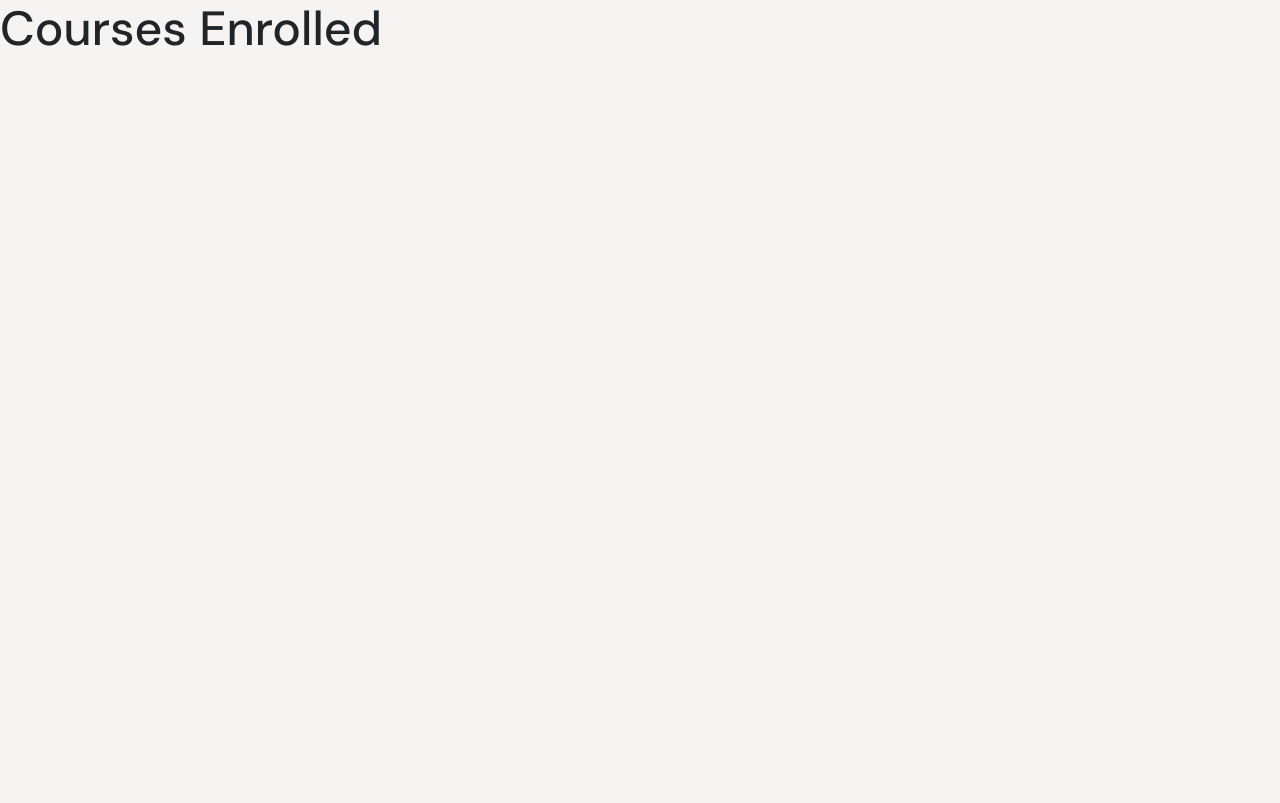
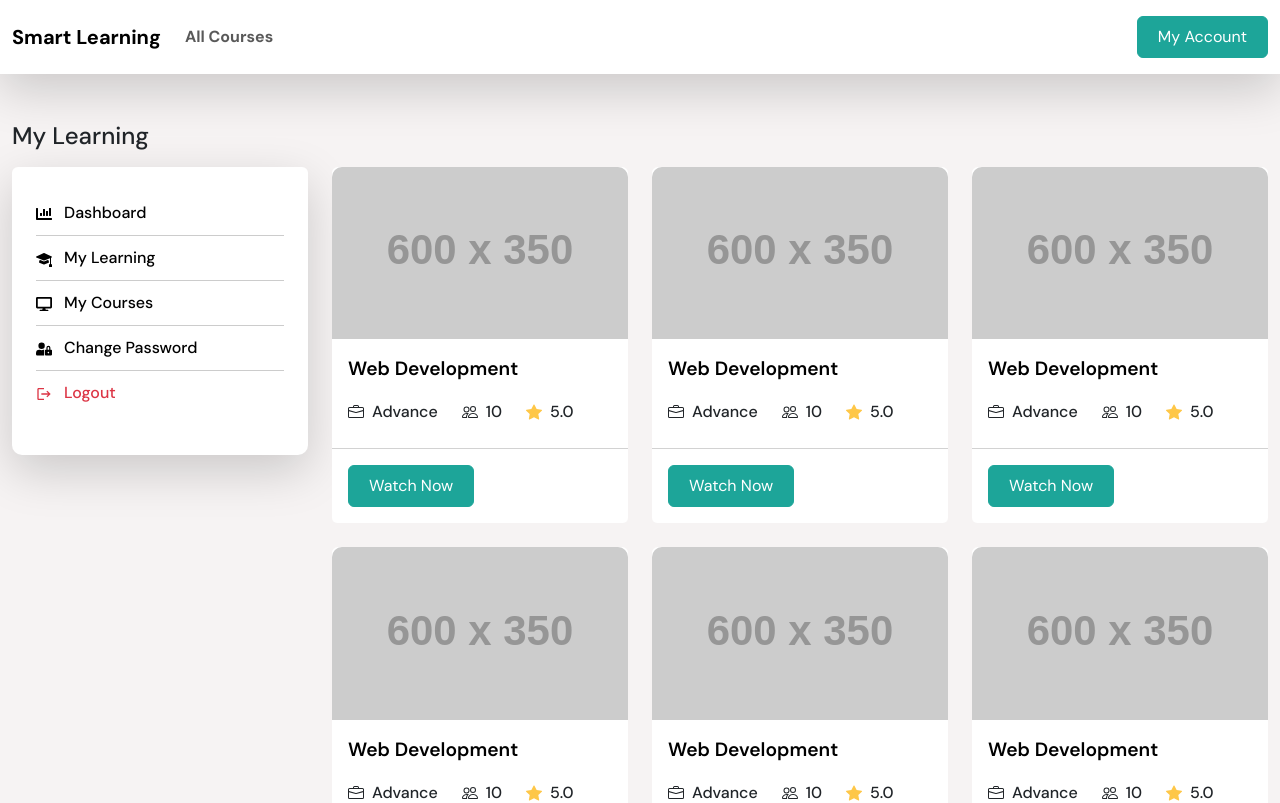
Before and after one commit to Tibro0/smart-learn, a React (Vite) app in the folder frontend/: page /account/courses-enrolled in a window 1280 px wide. Shown: the top 803 px of the page. Built offline with nearby package versions, Linux system fonts and the light colour scheme.

Commit message:
Frontend My Learning Course Page Design

```diff
--- a/frontend/src/App.jsx
+++ b/frontend/src/App.jsx
@@ -6,7 +6,7 @@
 import Login from "./components/pages/Login";
 import Register from "./components/pages/Register";
 import MyCourses from "./components/pages/account/MyCourses";
-import CoursesEnrolled from "./components/pages/account/CoursesEnrolled";
+import MyLearning from "./components/pages/account/MyLearning";
 import ChangePassword from "./components/pages/account/ChangePassword";
 import WatchCourse from "./components/pages/account/WatchCourse";
 
@@ -20,7 +20,7 @@
         <Route path="/account/login" element={<Login />} />
         <Route path="/account/register" element={<Register />} />
         <Route path="/account/my-courses" element={<MyCourses />} />
-        <Route path="/account/courses-enrolled" element={<CoursesEnrolled />} />
+        <Route path="/account/courses-enrolled" element={<MyLearning />} />
         <Route path="/account/watch-course" element={<WatchCourse />} />
         <Route path="/account/change-password" element={<ChangePassword />} />
       </Routes>
--- /dev/null
+++ b/frontend/src/components/common/CourseEnrolled.jsx
@@ -0,0 +1,84 @@
+import React from "react";
+
+const CourseEnrolled = () => {
+  return (
+    <div className="col-md-4">
+      <div className="card border-0">
+        <div className="card-img-top">
+          <img
+            src={`https://placehold.co/600x350?text=Web+Development`}
+            alt=""
+            className="img-fluid"
+          />
+        </div>
+        <div className="card-body">
+          <div className="card-title">Web Development</div>
+          <div className="meta d-flex py-2">
+            <div className="level">
+              <div className="d-flex align-items-center">
+                <div className="icon">
+                  <svg
+                    xmlns="http://www.w3.org/2000/svg"
+                    width="16"
+                    height="16"
+                    fill="currentColor"
+                    className="bi bi-briefcase"
+                    viewBox="0 0 16 16"
+                  >
+                    <path d="M6.5 1A1.5 1.5 0 0 0 5 2.5V3H1.5A1.5 1.5 0 0 0 0 4.5v8A1.5 1.5 0 0 0 1.5 14h13a1.5 1.5 0 0 0 1.5-1.5v-8A1.5 1.5 0 0 0 14.5 3H11v-.5A1.5 1.5 0 0 0 9.5 1zm0 1h3a.5.5 0 0 1 .5.5V3H6v-.5a.5.5 0 0 1 .5-.5m1.886 6.914L15 7.151V12.5a.5.5 0 0 1-.5.5h-13a.5.5 0 0 1-.5-.5V7.15l6.614 1.764a1.5 1.5 0 0 0 .772 0M1.5 4h13a.5.5 0 0 1 .5.5v1.616L8.129 7.948a.5.5 0 0 1-.258 0L1 6.116V4.5a.5.5 0 0 1 .5-.5" />
+                  </svg>
+                </div>
+                <div className="text ps-2">Advance</div>
+              </div>
+            </div>
+            <div className="student ps-4">
+              <div className="d-flex align-items-center">
+                <div className="icon">
+                  <svg
+                    xmlns="http://www.w3.org/2000/svg"
+                    width="16"
+                    height="16"
+                    fill="currentColor"
+                    className="bi bi-people"
+                    viewBox="0 0 16 16"
+                  >
+                    <path d="M15 14s1 0 1-1-1-4-5-4-5 3-5 4 1 1 1 1zm-7.978-1L7 12.996c.001-.264.167-1.03.76-1.72C8.312 10.629 9.282 10 11 10c1.717 0 2.687.63 3.24 1.276.593.69.758 1.457.76 1.72l-.008.002-.014.002zM11 7a2 2 0 1 0 0-4 2 2 0 0 0 0 4m3-2a3 3 0 1 1-6 0 3 3 0 0 1 6 0M6.936 9.28a6 6 0 0 0-1.23-.247A7 7 0 0 0 5 9c-4 0-5 3-5 4q0 1 1 1h4.216A2.24 2.24 0 0 1 5 13c0-1.01.377-2.042 1.09-2.904.243-.294.526-.569.846-.816M4.92 10A5.5 5.5 0 0 0 4 13H1c0-.26.164-1.03.76-1.724.545-.636 1.492-1.256 3.16-1.275ZM1.5 5.5a3 3 0 1 1 6 0 3 3 0 0 1-6 0m3-2a2 2 0 1 0 0 4 2 2 0 0 0 0-4" />
+                  </svg>
+                </div>
+                <div className="text ps-2">10</div>
+              </div>
+            </div>
+            <div className="rating ps-4">
+              <div className="d-flex align-items-center">
+                <div className="icon">
+                  <svg
+                    xmlns="http://www.w3.org/2000/svg"
+                    width="16"
+                    height="16"
+                    fill="currentColor"
+                    className="bi bi-star-fill"
+                    viewBox="0 0 16 16"
+                  >
+                    <path d="M3.612 15.443c-.386.198-.824-.149-.746-.592l.83-4.73L.173 6.765c-.329-.314-.158-.888.283-.95l4.898-.696L7.538.792c.197-.39.73-.39.927 0l2.184 4.327 4.898.696c.441.062.612.636.282.95l-3.522 3.356.83 4.73c.078.443-.36.79-.746.592L8 13.187l-4.389 2.256z" />
+                  </svg>
+                </div>
+                <div className="text ps-2">5.0</div>
+              </div>
+            </div>
+          </div>
+        </div>
+        <div className="card-footer bg-white">
+          <div className="d-flex py-2 justify-content-between align-items-center">
+            <div className="add-to-cart">
+              <a href="/detail" className="btn btn-primary">
+                Watch Now
+              </a>
+            </div>
+          </div>
+        </div>
+      </div>
+    </div>
+  );
+};
+
+export default CourseEnrolled;
--- a/frontend/src/components/pages/account/CoursesEnrolled.jsx
+++ /dev/null
@@ -1,11 +0,0 @@
-import React from "react";
-
-const CoursesEnrolled = () => {
-  return (
-    <div>
-      <h1>Courses Enrolled</h1>
-    </div>
-  );
-};
-
-export default CoursesEnrolled;
--- /dev/null
+++ b/frontend/src/components/pages/account/MyLearning.jsx
@@ -0,0 +1,36 @@
+import React from "react";
+import UserSidebar from "../../common/UserSidebar";
+import CourseEnrolled from "../../common/CourseEnrolled";
+import Layout from "../../common/Layout";
+
+const MyLearning = () => {
+  return (
+    <Layout>
+      <section className="section-4">
+        <div className="container">
+          <div className="row">
+            <div className="d-flex justify-content-between  mt-5 mb-3">
+              <h2 className="h4 mb-0 pb-0">My Learning</h2>
+              {/* <a href="#" className='btn btn-primary'>Create</a> */}
+            </div>
+            <div className="col-lg-3 account-sidebar">
+              <UserSidebar />
+            </div>
+            <div className="col-lg-9">
+              <div className="row gy-4">
+                <CourseEnrolled />
+                <CourseEnrolled />
+                <CourseEnrolled />
+                <CourseEnrolled />
+                <CourseEnrolled />
+                <CourseEnrolled />
+              </div>
+            </div>
+          </div>
+        </div>
+      </section>
+    </Layout>
+  );
+};
+
+export default MyLearning;
```
